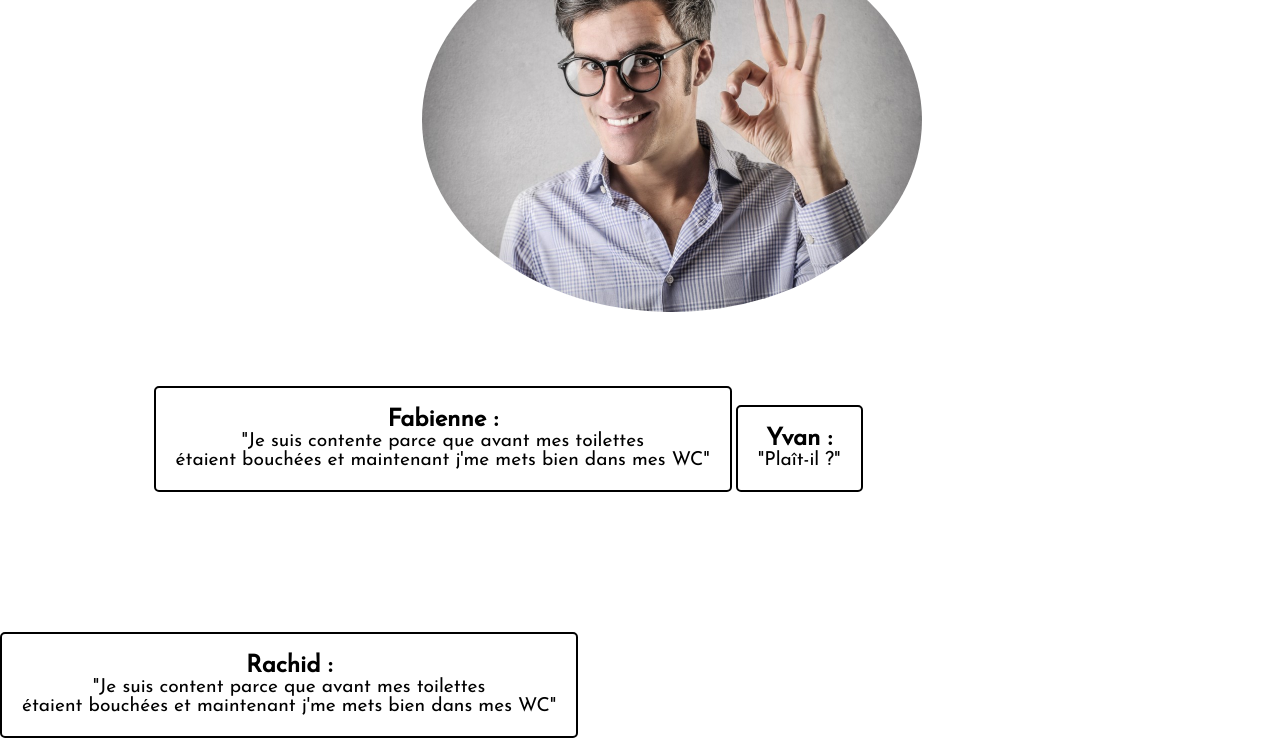
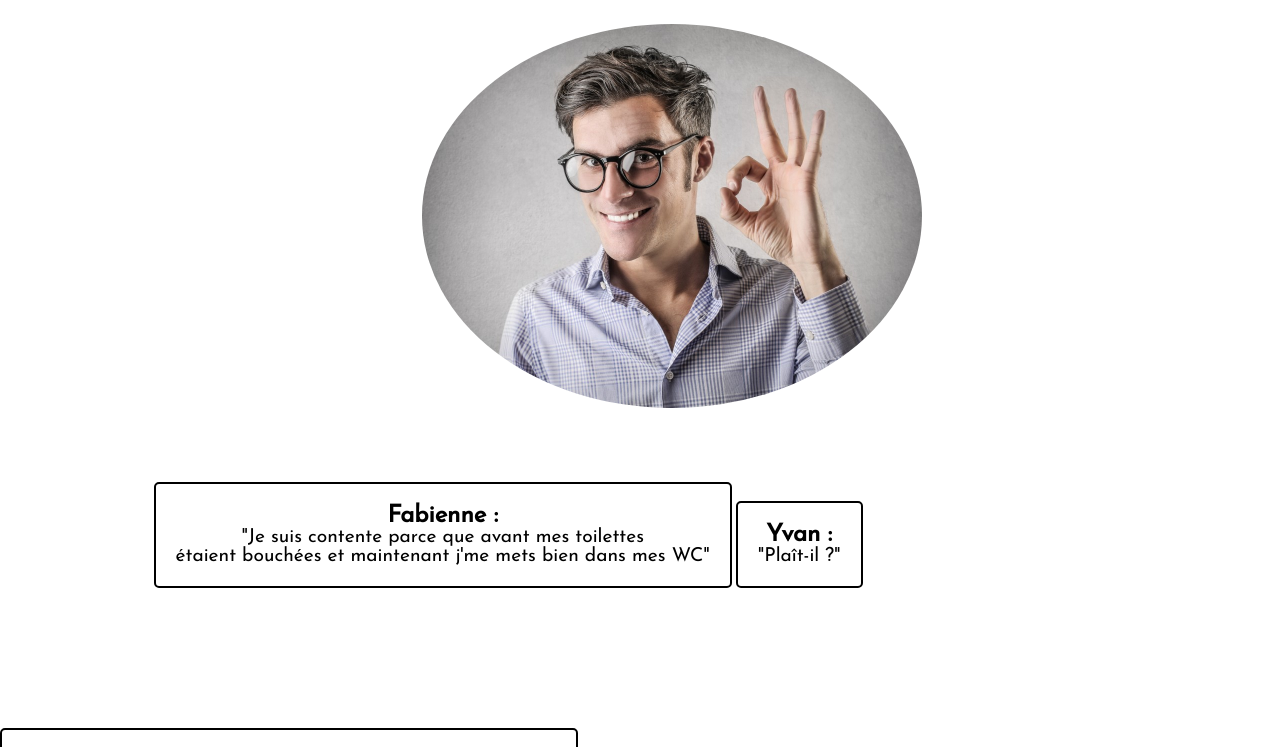
Before and after one commit to ilyesjr/plomberiz, a plain HTML site: page avis.html in a window 1280 px wide. Shown: the part 500-1247 px from the top of the page. Drawn offline with Linux system fonts and the light colour scheme; a web font is replaced by a local one.

Commit message:
add margin top pour espacer le site

```diff
--- a/css/avis.css
+++ b/css/avis.css
@@ -147,7 +147,7 @@ nav ul li:last-child:hover::after
 /*section part*/
 section
 {
-  margin-top: 70px;
+  margin-top: 13%;
 }
 
 section h2
--- a/css/contact.css
+++ b/css/contact.css
@@ -145,6 +145,11 @@ nav ul li:last-child:hover::after
 /*nav part*/
 
 /*section part*/
+section
+{
+  margin-top: 13%;
+}
+
 section h2
 {
   text-align: center;
--- a/css/style.css
+++ b/css/style.css
@@ -146,6 +146,10 @@ nav ul li:last-child:hover::after
 
 /*section part*/
   /*Article presentation*/
+section
+{
+  margin-top: 13%;
+}
 section h2
 {
   font-family: 'beyond', cursive;
--- a/css/tarifs.css
+++ b/css/tarifs.css
@@ -145,6 +145,11 @@ nav ul li:last-child:hover::after
 /*nav part*/
 
 /*section part*/
+section
+{
+  margin-top: 13%;
+}
+
 section h2
 {
   font-family: 'beyond', cursive;
```
